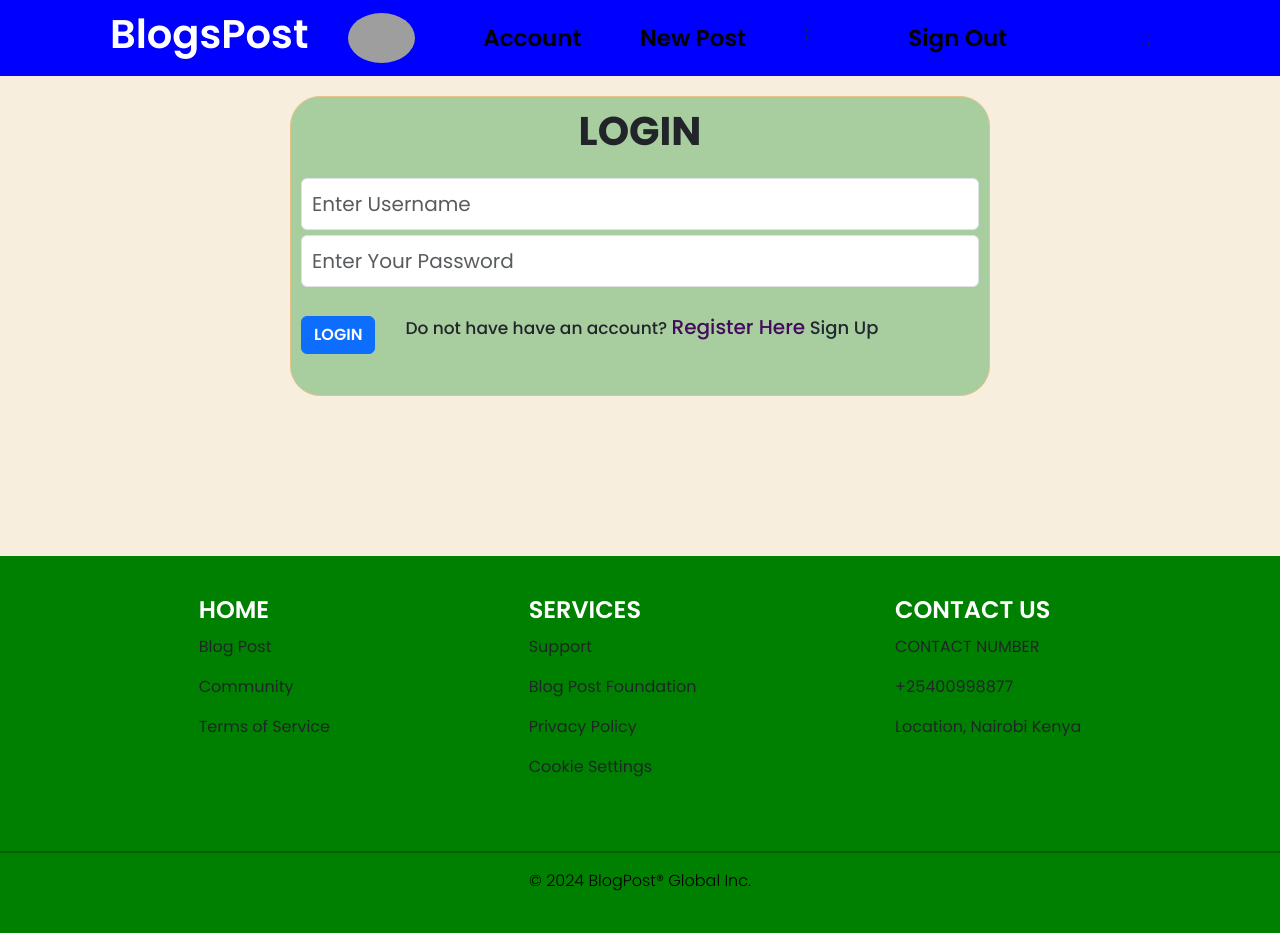
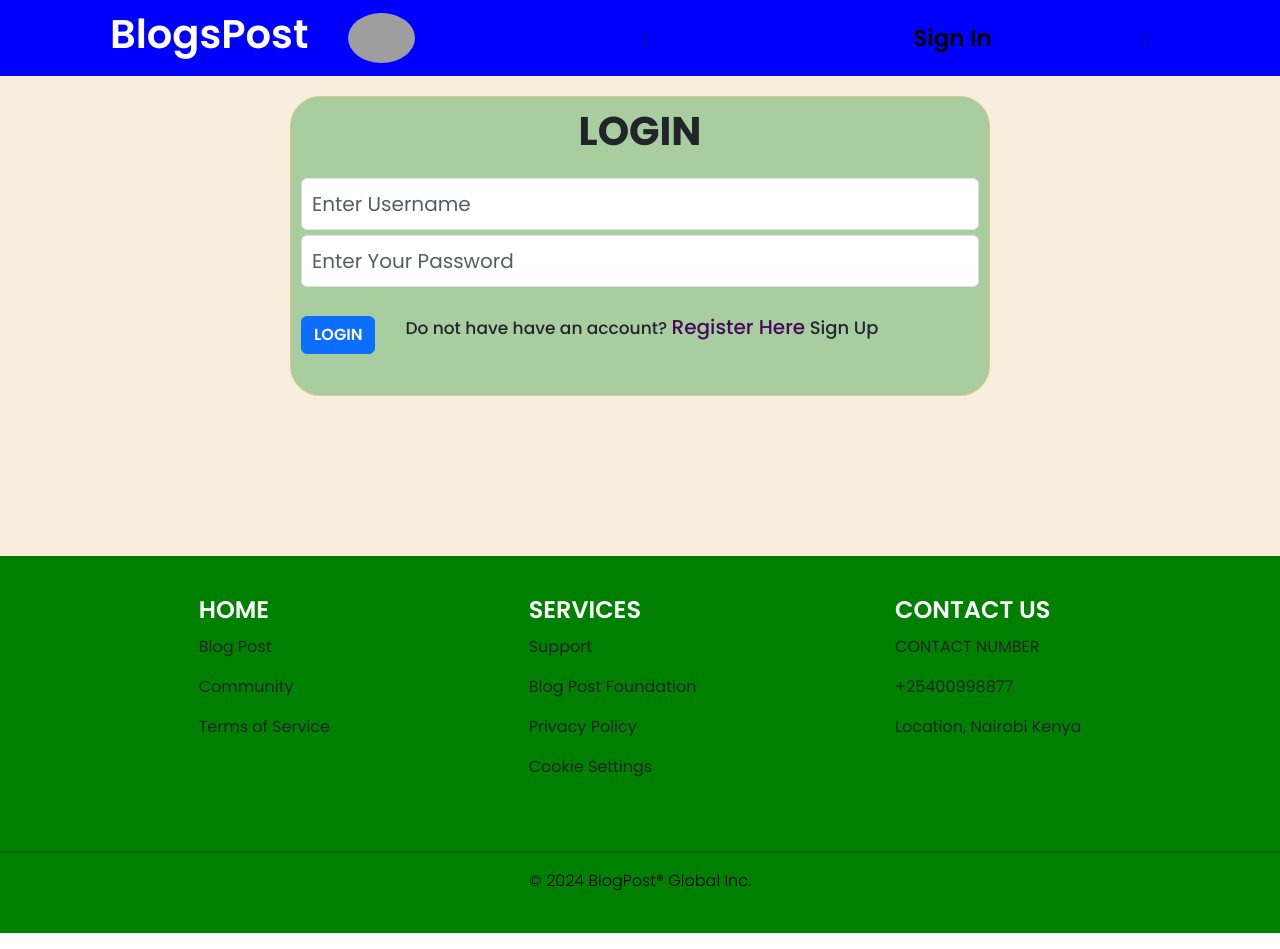
Before and after one commit to nzangi/Django-React-BlogPost, a React (Create React App) app in the folder frontend/: page /login in a window 1280 px wide. Built offline with nearby package versions, Linux system fonts and the light colour scheme; sample sign-in values are in the browser's storage; grey boxes are pictures that could not be loaded.

Commit message:
Added the useContext

```diff
--- a/frontend/src/App.js
+++ b/frontend/src/App.js
@@ -8,6 +8,7 @@ import UserNewPost from './Pages/UserNewPost';
 import LoginUser from './Pages/LoginUser';
 import RegisterUser from './Pages/RegisterUser';
 import LogoutUser from './Pages/LogoutUser';
+import ProtectedRoute from './Components/ProtectedRoute/ProtectedRoute';
 
 function App() {
   return (
@@ -17,12 +18,11 @@ function App() {
         <Routes>
           <Route path='/' element={<Navigate to='/login'/>}/>
           <Route path='/login' element={<LoginUser/>}/>
-          <Route path='/home' element={<BlogsPost/>}/>
+          <Route path='/posts' element={<BlogsPost/>}/>
           <Route path='/account' element={<UserAccount/>}/>
           <Route path='/newpost' element={<UserNewPost/>}/>
           <Route path='/register' element={<RegisterUser/>}/>
           <Route path='/logout' element={<LogoutUser/>}/>
-
         </Routes>
         <Footer/>
       </BrowserRouter>
--- a/frontend/src/Components/Login/Login.js
+++ b/frontend/src/Components/Login/Login.js
@@ -1,7 +1,8 @@
-import React, { useState } from 'react'
+import React, { useContext, useState } from 'react'
 import './Login.css'
 import { Link, useNavigate } from 'react-router-dom'
 import axios from 'axios'
+import { AuthContext } from '../../Context/AuthContext'
 
 const Login = () => {
     const [username, setUsername] = useState('')
@@ -10,7 +11,8 @@ const Login = () => {
     const [error, setError] = useState('')
     const [message, setMessage] = useState('')
 
-    const [loggedInUser, setLoggedInUser] = useState(false)
+    const [loggedInUser, setLoggedInUser] = useState(false);
+    const {setIsLoggedIn} = useContext(AuthContext);
     const navigate = useNavigate()
 
     const handleLogin = async (e) => {
@@ -32,7 +34,8 @@ const Login = () => {
                 localStorage.setItem('userLoginResponseToken',userLoginResponseToken); // Store login status
                 // setIsLogginIn(true);
                 setTimeout(() => {
-                    navigate('/home');
+                    setIsLoggedIn(true)
+                    navigate('/posts');
                 }, 1000);
 
             }
--- a/frontend/src/Components/Logout/Logout.js
+++ b/frontend/src/Components/Logout/Logout.js
@@ -1,12 +1,15 @@
-import React, {useState,useEffect} from 'react'
+import React, {useState,useEffect,useContext} from 'react'
 import './Logout.css'
 import { useNavigate } from 'react-router-dom'
 import axios from 'axios'
+import { AuthContext } from '../../Context/AuthContext'
 
 const Logout = () => {
     const [error, setError] = useState('')
     const [message, setMessage] = useState('')
     const navigate = useNavigate()
+    const {setIsLoggedIn} = useContext(AuthContext);
+
 
     const token = localStorage.getItem('userLoginResponseToken')
 
@@ -20,17 +23,9 @@ const Logout = () => {
             setMessage(response.data.message);
             // clear the token
             localStorage.removeItem('userLoginResponseToken');
-            if(token){
-                console.log(token);
-
-            }else{
-                console.log('No token');
-
-            }
-
-
 
             setTimeout(() => {
+                setIsLoggedIn(false);
                 navigate('/login')
             }, 1000);
 
--- a/frontend/src/Components/Navbar/Navbar.js
+++ b/frontend/src/Components/Navbar/Navbar.js
@@ -1,16 +1,11 @@
-import React, { useEffect, useState } from 'react'
+  import React, {useContext } from 'react'
   import './Navbar.css'
   import blogpost_img from '../assests/blogpost.jpeg'
   import { Link } from 'react-router-dom'
+import { AuthContext } from '../../Context/AuthContext'
 
   const Navbar = () => {
-  const [navbarUserIsLoggedIn, setNavbarUserIsLoggedIn] = useState(false);
-
-  useEffect(() => {
-      const navbarUserAuthLogInToken = localStorage.getItem('userLoginResponseToken');
-      setNavbarUserIsLoggedIn(navbarUserAuthLogInToken ? true : false);
-    }, [navbarUserIsLoggedIn]);
-
+    const {isLoggedIn} = useContext(AuthContext);
 
     return (
       <nav>
@@ -20,7 +15,7 @@ const Navbar = () => {
         </div>
 
         <div className='middle-nav'>
-        {navbarUserIsLoggedIn ?
+          {isLoggedIn ?
             (
               <>
                 <Link to='/account'>Account</Link>
@@ -31,7 +26,7 @@ const Navbar = () => {
         </div>
 
         <div className='right-nav'>
-        {navbarUserIsLoggedIn ?
+          {isLoggedIn ?
             (
               <Link to='/logout'>Sign Out</Link>
 
--- /dev/null
+++ b/frontend/src/Components/ProtectedRoute/ProtectedRoute.js
@@ -0,0 +1,15 @@
+import React, { useContext } from 'react';
+import { Route, Navigate } from 'react-router-dom';
+import { AuthContext } from '../../Context/AuthContext';
+
+const ProtectedRoute = ({ element, ...rest }) => {
+  const { isLoggedIn } = useContext(AuthContext);
+  return (
+    <Route
+      {...rest}
+      element={isLoggedIn ? element : <Navigate to="/login" />}
+    />
+  );
+};
+
+export default ProtectedRoute;
--- /dev/null
+++ b/frontend/src/Context/AuthContext.js
@@ -0,0 +1,15 @@
+import React, { createContext, useState } from "react";
+
+
+export const AuthContext = createContext();
+
+const AuthContextProvider=({children}) =>{
+  const [isLoggedIn,setIsLoggedIn] = useState(false);
+  return(
+    <AuthContext.Provider value={{isLoggedIn,setIsLoggedIn}}>
+      {children}
+    </AuthContext.Provider>
+  );
+};
+
+export default AuthContextProvider
--- a/frontend/src/index.js
+++ b/frontend/src/index.js
@@ -3,12 +3,16 @@ import ReactDOM from 'react-dom/client';
 import './index.css';
 import App from './App';
 import reportWebVitals from './reportWebVitals';
+import AuthContextProvider from './Context/AuthContext';
 
 const root = ReactDOM.createRoot(document.getElementById('root'));
 root.render(
-  <React.StrictMode>
-    <App />
-  </React.StrictMode>
+  <AuthContextProvider>
+        <App />
+  </AuthContextProvider>
+  // <React.StrictMode>
+  //   <App />
+  // </React.StrictMode>
 );
 
 // If you want to start measuring performance in your app, pass a function
```
Lines whose indentation alone changed are shown as unchanged.
